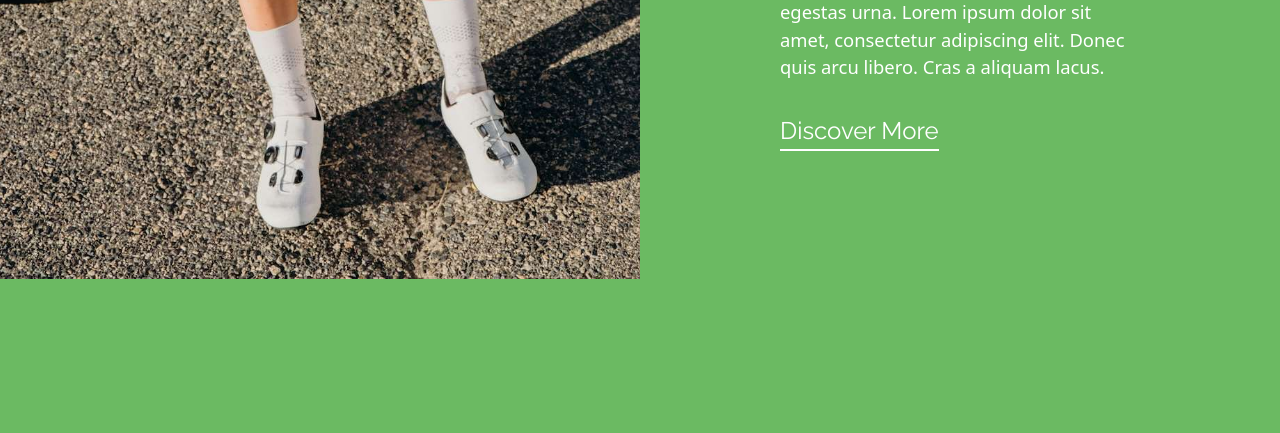
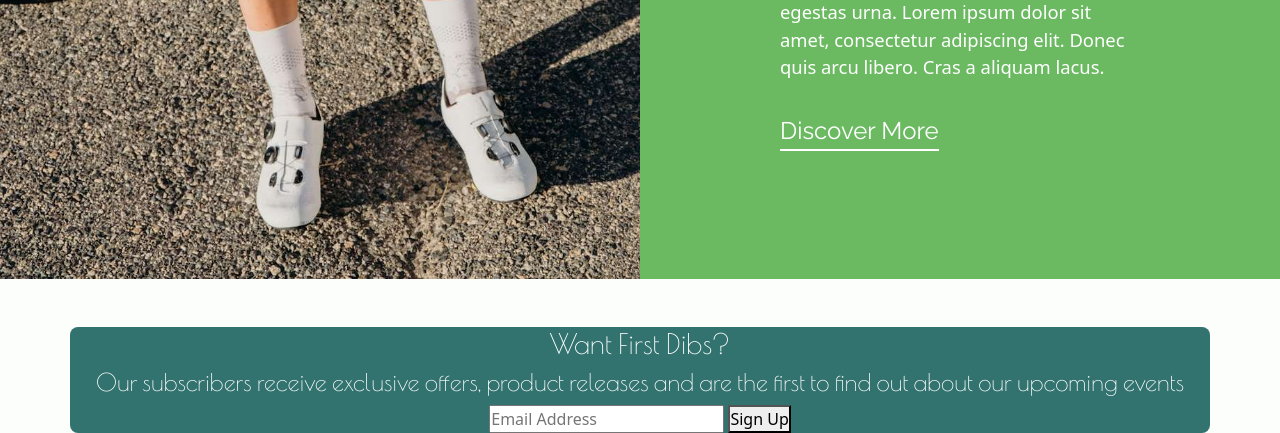
Before and after one commit to liammcluckie/cbd-shield, a Django app: page / in a window 1280 px wide. Shown: the part 2197-2630 px from the top of the page. Before the commit the page ends 2476 px from the top, so only its background shows below. Run offline with Django 3.2, Linux system fonts and the light colour scheme; some libraries are stand-ins or nearby versions.

Commit message:
Add newsletter content to index.html

```diff
--- a/home/templates/home/index.html
+++ b/home/templates/home/index.html
@@ -100,4 +100,20 @@
         </div>
     </section>
     <!-- End of About -->
+    <!-- Newsletter -->
+    <section class="container mt-5 bg--secondary container--border">
+        <div class="row">
+            <div class="col-12 newsletter-container">
+                <div class="newsletter white text-center">
+                    <h3>Want First Dibs?</h3>
+                    <h4>Our subscribers receive exclusive offers, product releases and are the first to find out about our upcoming events</h4>
+                    <form action="" class="newsletter-signup">
+                        <input type="email" class="newsletter-input" placeholder="Email Address">
+                        <button type="submit" class="button">Sign Up</button>
+                    </form>
+                </div>
+            </div>
+        </div>
+    </section>
+    <!-- End of Newsletter -->
 {% endblock %}
```
